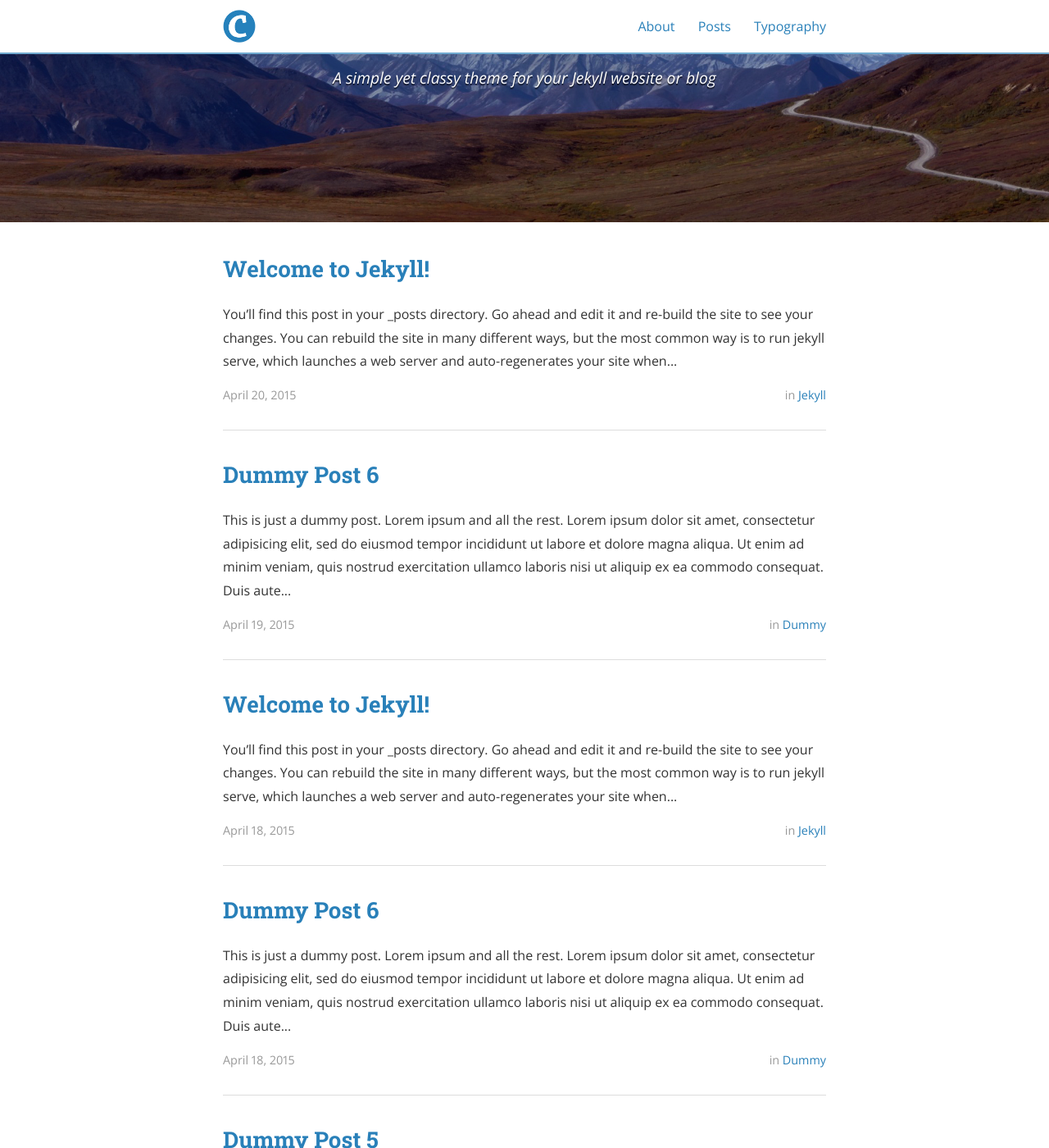
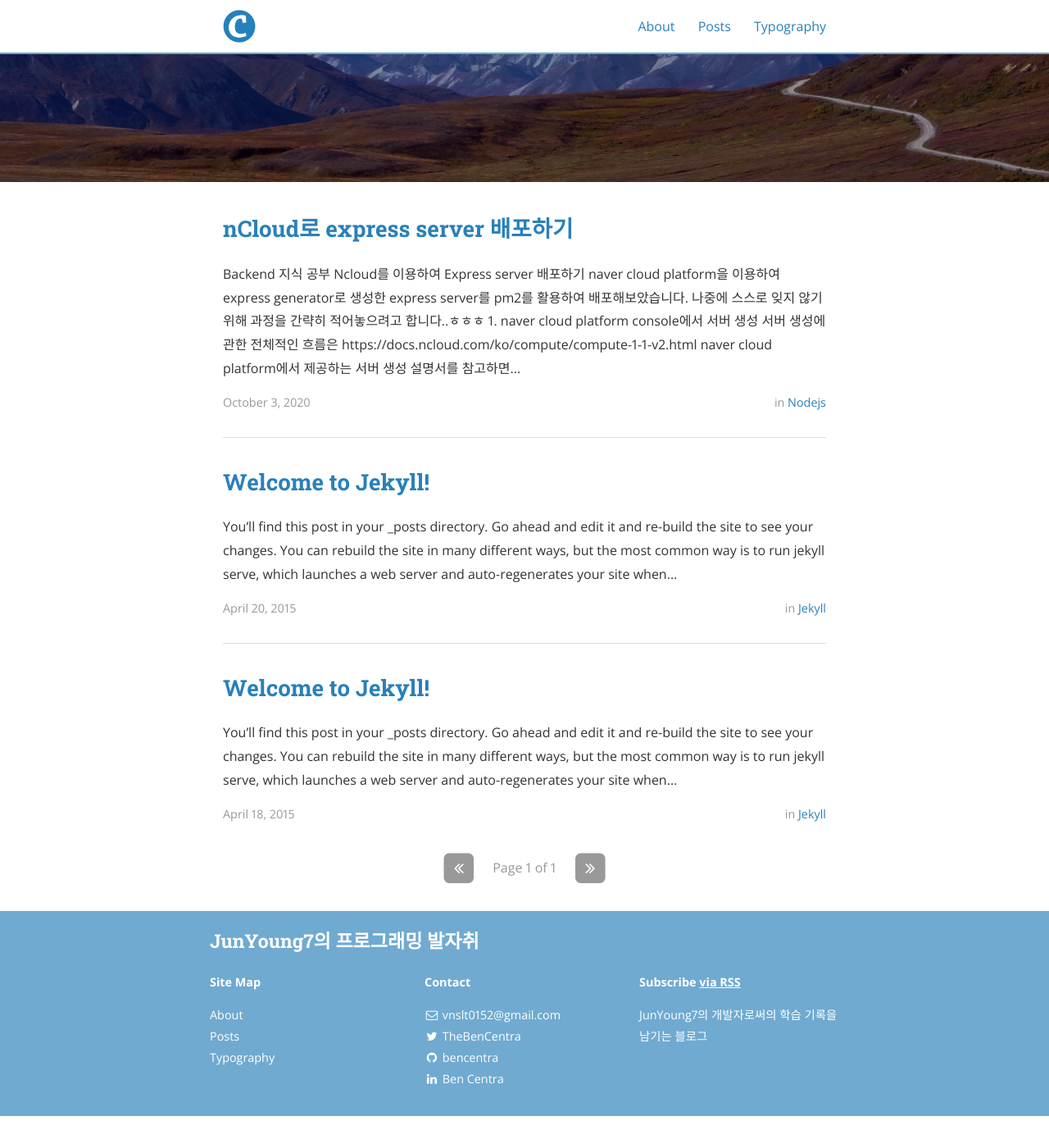
Before and after one commit to JunYoung7/JunYoung7.github.io, a Jekyll site: the page built from index.html, in a window 1280 px wide and 1400 px high, scrolled down 234 px. Shown: the whole window at 82% size. Built offline with Jekyll 4.4.1, drawn with Linux system fonts in a browser that asks for light colours; nearby versions of some CDN libraries; the list of posts is cut into pages by our own code; after the commit the page ends 1595 px from its top, so only the background shows below that; some of the changed text lies outside the part shown.

Commit message:
fix config and upload article

````diff
--- a/Gemfile
+++ b/Gemfile
@@ -3,3 +3,4 @@ gem 'jekyll', '<4'
 gem 'jekyll-archives'
 gem 'jekyll-sitemap'
 gem 'jekyll-paginate-v2'
+gem 'jekyll-admin', group: :jekyll_plugins
--- a/_config.yml
+++ b/_config.yml
@@ -9,12 +9,12 @@ exclude:
   - "/vendor/"
 
 # Site settings
-title: Centrarium
-subtitle: "A simple yet classy theme for your Jekyll website or blog"
-email: blcentra@gmail.com
-name: Ben Centra
+title: JunYoung7의 프로그래밍 발자취
+subtitle: ""
+email: vnslt0152@gmail.com
+name: JunYoung Jang
 description: >
-  A simple yet classy theme for your Jekyll website or blog.
+  JunYoung7의 개발자로써의 학습 기록을 남기는 블로그
 # Base URL of site (i.e. /blog). It should always start with a slash,
 # and never end with a slash. Set it to a blank value if hosting at the
 # root of your server.
@@ -47,7 +47,7 @@ jekyll-archives:
     tag: '/tag/:name/'
 
 # Disqus comments
-# disqus_shortname: bencentra
+disqus_shortname: JunYoung7
 
 # Google analytics
 # ga_tracking_id: "UA-XXXX-1"
@@ -57,8 +57,8 @@ descriptions:
   - cat: jekyll
     desc: "Posts describing Jekyll setup techniques."
 
-  - cat: dummy
-    desc: "Just some placeholder posts, lorem ipsum and the rest."
+  - cat: Nodejs
+    desc: ""
 
 # Social icons and sharing options
 #
@@ -81,14 +81,14 @@ social:
     username: TheBenCentra
     url: https://twitter.com/TheBenCentra
     desc: Follow me on Twitter
-    share: true
+    share: false
 
   - name: Facebook
     icon: facebook
     username: thebencentra
     url: ""
     desc: Friend me on Facebook
-    share: true
+    share: false
 
   - name: GitHub
     icon: github
@@ -102,14 +102,14 @@ social:
     username: Ben Centra
     url: https://www.linkedin.com/pub/ben-centra/47/769/60a
     desc: Connect with me on LinkedIn
-    share: true
+    share: false
 
   - name: Google+
     icon: google-plus
     username: ""
     url: ""
     desc: Add me to your Circles
-    share: true
+    share: false
 
   - name: YouTube
     icon: youtube
@@ -130,7 +130,7 @@ social:
     username: ""
     url: ""
     desc: Follow me on Pinterest
-    share: true
+    share: false
 
   - name: SoundCloud
     icon: soundcloud
@@ -179,7 +179,7 @@ social:
     username: ""
     url: ""
     desc: Share to Reddit
-    share: true
+    share: false
 
   - name: "Hacker News"
     icon: hacker-news
--- a/_posts/2015-04-18-dummy.md
+++ /dev/null
@@ -1,16 +0,0 @@
----
-layout: post
-title:  "Dummy Post"
-date:   2015-04-18T14:25:52-05:00
-author: Ben Centra
-categories: Dummy
----
-
-This is just a dummy post. Lorem ipsum and all the rest.
-
-Lorem ipsum dolor sit amet, consectetur adipisicing elit, sed do eiusmod
-tempor incididunt ut labore et dolore magna aliqua. Ut enim ad minim veniam,
-quis nostrud exercitation ullamco laboris nisi ut aliquip ex ea commodo
-consequat. Duis aute irure dolor in reprehenderit in voluptate velit esse
-cillum dolore eu fugiat nulla pariatur. Excepteur sint occaecat cupidatat non
-proident, sunt in culpa qui officia deserunt mollit anim id est laborum.
--- a/_posts/2015-04-18-dummy5.md
+++ /dev/null
@@ -1,17 +0,0 @@
----
-layout: post
-title:  "Dummy Post 5"
-date:   2015-04-18T14:25:52-05:00
-author: Ben Centra
-categories: Dummy
-tags: lorem
----
-
-This is just a dummy post. Lorem ipsum and all the rest.
-
-Lorem ipsum dolor sit amet, consectetur adipisicing elit, sed do eiusmod
-tempor incididunt ut labore et dolore magna aliqua. Ut enim ad minim veniam,
-quis nostrud exercitation ullamco laboris nisi ut aliquip ex ea commodo
-consequat. Duis aute irure dolor in reprehenderit in voluptate velit esse
-cillum dolore eu fugiat nulla pariatur. Excepteur sint occaecat cupidatat non
-proident, sunt in culpa qui officia deserunt mollit anim id est laborum.
--- a/_posts/2015-04-18-dummy6.md
+++ /dev/null
@@ -1,17 +0,0 @@
----
-layout: post
-title:  "Dummy Post 6"
-date:   2015-04-18T14:25:52-05:00
-author: Ben Centra
-categories: Dummy
-tags: lorem ipsum
----
-
-This is just a dummy post. Lorem ipsum and all the rest.
-
-Lorem ipsum dolor sit amet, consectetur adipisicing elit, sed do eiusmod
-tempor incididunt ut labore et dolore magna aliqua. Ut enim ad minim veniam,
-quis nostrud exercitation ullamco laboris nisi ut aliquip ex ea commodo
-consequat. Duis aute irure dolor in reprehenderit in voluptate velit esse
-cillum dolore eu fugiat nulla pariatur. Excepteur sint occaecat cupidatat non
-proident, sunt in culpa qui officia deserunt mollit anim id est laborum.
--- a/_posts/2015-04-19-dummy6.markdown
+++ /dev/null
@@ -1,17 +0,0 @@
----
-layout: post
-title:  "Dummy Post 6"
-date:   2015-04-19 08:43:59
-author: Ben Centra
-categories: Dummy
-tags: lorem ipsum
----
-
-This is just a dummy post. Lorem ipsum and all the rest.
-
-Lorem ipsum dolor sit amet, consectetur adipisicing elit, sed do eiusmod
-tempor incididunt ut labore et dolore magna aliqua. Ut enim ad minim veniam,
-quis nostrud exercitation ullamco laboris nisi ut aliquip ex ea commodo
-consequat. Duis aute irure dolor in reprehenderit in voluptate velit esse
-cillum dolore eu fugiat nulla pariatur. Excepteur sint occaecat cupidatat non
-proident, sunt in culpa qui officia deserunt mollit anim id est laborum.
--- /dev/null
+++ b/_posts/2020-10-03-nCloud-express.md
@@ -0,0 +1,142 @@
+---
+layout: post
+title:  "nCloud로 express server 배포하기"
+date:   2020-10-03T22:00:00
+author: JunYoung Jang
+categories: Nodejs
+---
+
+# Backend 지식 공부
+
+## Ncloud를 이용하여 Express server 배포하기
+
+naver cloud platform을 이용하여 express generator로 생성한 express server를 pm2를 활용하여 배포해보았습니다. 나중에 스스로 잊지 않기 위해 과정을 간략히 적어놓으려고 합니다..ㅎㅎㅎ
+
+### 1. naver cloud platform console에서 서버 생성
+
+서버 생성에 관한 전체적인 흐름은
+
+https://docs.ncloud.com/ko/compute/compute-1-1-v2.html
+
+naver cloud platform에서 제공하는 서버 생성 설명서를 참고하면 좋습니다!
+
+#### ACG(Access Control Group) 설정
+
+저는 mysql과 node.js express를 활용하는 server가 필요하기 때문에 다음과 같이 ACG 설정을 진행하였습니다.
+
+![image](https://user-images.githubusercontent.com/61405355/93170642-8ea11b00-f762-11ea-9f11-d3823fcc5e97.png)
+
+- 22 : ssh 접속을 위한 port 번호
+- 80 : http 기본 포트
+- 3000 : nodejs의 기본 개방 서버 포트
+- 3306 : mysql 접속을 위한 포트
+
+### 2. 서버에 접속 & 사용자 설정
+
+이번에는
+
+https://docs.ncloud.com/ko/nodejs/nodejs_console.html
+
+이 설명을 참고하면서 보시면 좋습니다.
+
+<br>
+<br>
+
+위 과정에 맞게 서버를 생성하면 console창 server에서 성공적으로 생성된 server를 확인할 수 있습니다. 이 생성된 서버에 접속하는 방법은 2가지가 있습니다.
+
+1. 포트포워딩을 이용하는 접속
+2. 공인 IP를 이용하는 접속
+
+node.js 상품을 사용하기 위해는 공인 IP 주소가 필요하기 때문에, 저는 2번 방법을 이용했습니다(공인 IP 주소 사용은 요금이 별도로 부과됩니다!!)
+
+**공인 IP 방법을 사용하시면 포트포워딩을 설정해주시면 충돌이 일어나 접속에 문제가 생길 수 있습니다**
+
+공인 IP를 생성한 후에는 서버에 접속을 시도해보면 됩니다. 저는 windows 운영체제를 사용하고 있어 putty를 이용하여 서버에 접속하였습니다.(git bash를 이용하여 `ssh root@공인아이피` 명령어를 통해 접속할 수도 있습니다)
+최초에 login은
+
+```
+login as : root
+root@'공인IP's password : 관리자 비밀번호(관리자 비밀번호 확인 방법은 위 링크 확인)
+```
+
+다음과 같이 진행하면 됩니다.
+
+그 다음 이어지는 단계는 서버에서의 작업을 용이하게 하기 위한 작업들입니다.
+
+1. root 이외의 사용자를 생성합니다.
+   : `adduser 사용자 이름`을 통해 사용자를 추가합니다.
+
+2. sudoers 파일을 수정함으로써 권한을 수정해 줍니다.
+   : 우리가 추가한 사용자는 sudo를 사용할 수 있는 권한이 아직 없습니다. root 권한으로 서버에 접속한 뒤에,
+   `sudo vi /etc/sudoers` 명령어를 입력하면 sudoers 파일이 뜹니다. 여기서
+
+   ```
+    root    ALL=(ALL:ALL) ALL
+   ```
+
+   이 적힌 부분이 있을 텐데 이 부분에
+
+   ```
+    사용자이름   ALL=(ALL) NOPASSWD:ALL
+   ```
+
+   을 입력해주면 해당 사용자는 sudo 를 사용할 수 있는 권한을 가지고, sudo를 사용할 때 password를 물어보지 않게 할 수 있습니다.
+
+   저는 이부분에서 입력을 잘못해서 sudo를 입력하면
+
+   ```
+   >>> /etc/sudoers: syntax error near line ## <<<
+
+   sudo: parse error in /etc/sudoers near line ##
+
+   sudo: no valid sudoers sources found, quitting
+
+   sudo: unable to initialize policy plugin
+
+   ```
+
+   다음과 같은 오류가 발생했습니다. 다음 오류는 sudoers파일을 잘못 건드렸을 때 발생하는 오류입니다 ㅠㅠ
+    혹시 sudoers 파일을 잘못 건드리신 분들은 다음 페이지를 참고하시길 바랍니다.
+
+   https://brownbears.tistory.com/228
+
+3. ssh key로 접속하도록 설정합니다.
+   : 공개키와 비밀키를 이용해서 접속을 쉽게 할 수 있으며, 패스워드 방법보다 훨씬 안전한 방법입니다.
+
+   git bash에서 `ssh-keygen` 명령어를 이용하여 공개키, 비밀키를 생성합니다. 그 후에 `~/ .ssh`폴더에 생성된 id_rsa.pub 파일을
+   `pcsp id_rsa.pub 사용자이름@공인IP:/home/사용자이름` 명령어를 이용해서 서버로 복사해줍니다.
+   그 다음 서버에 새로 생성한 사용자로 접속하여 .ssh 폴더를 만들어줍니다. 그 이후 아까 복사된 id_rsa.pub 파일의 내용을 .ssh/authorized_keys 경로로 복사해줍니다.
+   이제 로그아웃 후에 다시 접속하면 password없이 다시 접속할 수 있게 됩니다.
+
+4. 패스워드를 삭제시킵니다.
+   : 사용자 id로 접속한 후에
+   `sudo passwd -d 사용자이름` 명령어를 사용하면 사용자의 password를 삭제할 수 있습니다. 이렇게 하면 해당 사용자는 password로는 접속이 불가능해지므로 보안을 강화시킬 수 있습니다.
+
+## pm2로 배포해보기
+
+이제 서버에서 제가 로컬에서 개발한 git project를 배포하는 일만 남았습니다..!!
+
+우선 서버에 접속한 뒤에 `apt-get update`를 이용하여 update를 실행해줍니다.
+
+그 이후에 서버에 git, node, npm, pm2를 각각 설치하여 줍니다.
+
+```
+app-get install git
+sudo apt-get install curl
+curl -sL https://deb.nodesource.com/setup_버전(ex> 12).x | sudo -E bash -
+apt-get install nodejs
+npm install pm2@latest -g
+```
+
+이후에 git clone 명령어를 이용하여 배포하고자 하는 프로젝트를 clone합니다.
+
+이후, package-json이 있는 폴더에서 pm2 start ./bin/www를 이용하여 서버를 켜주면..!!(express generator로 생성한 프로젝트는 서버를 실행시키는 실질적인 파일이 /bin/www입니다)
+
+로컬에서 공인아이피:3000 으로 접속했을 때 제가 배포하고자 하는 node.js 웹 어플리케이션이 배포되었음을 확인할 수 있습니다!
+
+기본 start 명령어를 이용하면 fork 모드로 실행시켜 단일 스레드에서 동작하게 됩니다. 따라서 클러스터 모드로 실행시켜 코어를 최대한 활용할 수 있도록 해야 합니다.
+
+아래 링크를 참고하시면 좋을 것 같습니다.
+
+https://engineering.linecorp.com/ko/blog/pm2-nodejs/
+https://m.blog.naver.com/sssang97/221981962293
````
Also changed, not shown: _posts/2015-04-18-dummy2.md (deleted, +0 -16 lines), _posts/2015-04-18-dummy3.md (deleted, +0 -16 lines), _posts/2015-04-18-dummy4.md (deleted, +0 -17 lines), about.md (+2 -2 lines), Gemfile.lock, 1 other file.
